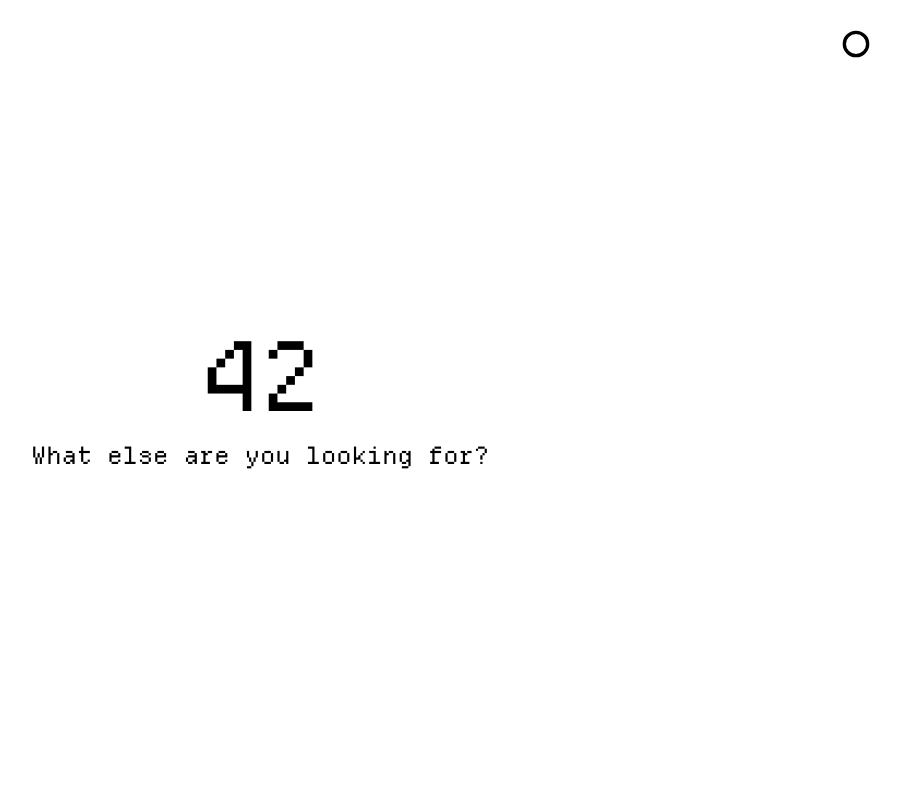
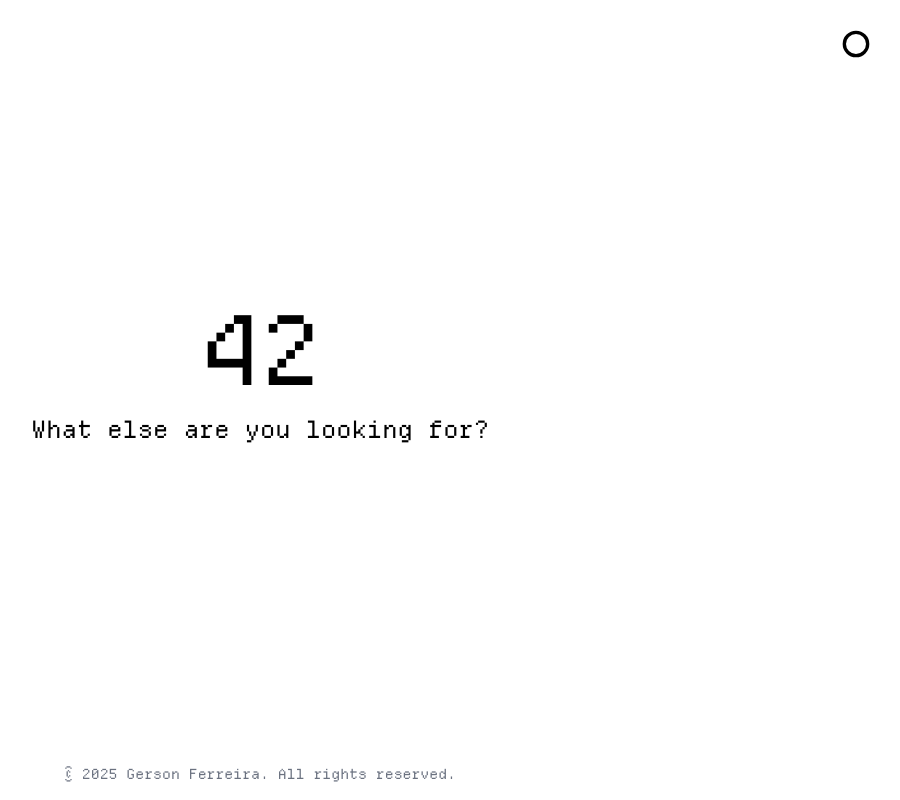
Before and after one commit to gersonfaneto/WWW, a plain HTML site: page index.html in a window 1280 px wide. Shown: the whole page, without its empty margins (380-1280 px from the left). Drawn offline with nearby package versions, Linux system fonts and the light colour scheme.

Commit message:
feat: update index

```diff
--- a/index.html
+++ b/index.html
@@ -9,16 +9,25 @@
     <link href="https://cdn.jsdelivr.net/npm/tailwindcss@2.2.19/dist/tailwind.min.css" rel="stylesheet">
   </head>
 
-  <body class="flex flex-col justify-center items-center h-screen bg-white text-black transition-colors duration-500">
-    <h1 class="text-4xl md:text-6xl lg:text-8xl">42</h1>
+  <body class="flex flex-col justify-between items-center min-h-screen bg-white text-black transition-colors duration-500">
+
     <button id="theme-toggle" class="absolute top-4 right-4 p-2 bg-transparent border-none cursor-pointer">
       <svg id="theme-icon" xmlns="http://www.w3.org/2000/svg" viewBox="0 0 24 24" class="w-10 h-10 fill-current">
         <path d="M12 4a8 8 0 1 0 0 16 8 8 0 0 0 0-16zm0 14a6 6 0 1 1 0-12 6 6 0 0 1 0 12z" />
       </svg>
     </button>
+
+    <main class="flex flex-col justify-center items-center flex-grow">
+      <h1 class="text-4xl md:text-6xl lg:text-8xl">42</h1>
       <div class="mt-4 text-center">
         <p class="text-lg md:text-xl lg:text-2xl">What else are you looking for?</p>
       </div>
+    </main>
+
+    <footer class="text-center text-sm text-gray-500 py-4">
+      &copy; <span id="year"></span> Gerson Ferreira. All rights reserved.
+    </footer>
+
   </body>
 
     <style>
@@ -36,12 +45,10 @@
       }
     </style>
 
-
     <script>
       const button = document.getElementById('theme-toggle');
       const icon = document.getElementById('theme-icon');
 
-    // Function to apply the theme based on the user's preference
       function applyTheme(isDarkTheme) {
         document.body.classList.toggle('bg-black', isDarkTheme);
         document.body.classList.toggle('text-white', isDarkTheme);
@@ -53,16 +60,15 @@
         icon.style.fill = isDarkTheme ? 'white' : 'black';
       }
 
-    // Check the user's preferred color scheme
       const prefersDarkScheme = window.matchMedia("(prefers-color-scheme: dark)").matches;
-
-    // Apply the initial theme based on the user's preference
       applyTheme(prefersDarkScheme);
 
       button.addEventListener('click', () => {
         const isDarkTheme = document.body.classList.contains('bg-black');
         applyTheme(!isDarkTheme);
       });
+
+      document.getElementById('year').textContent = new Date().getFullYear();
     </script>
 
 </html>
```
Lines whose indentation alone changed are shown as unchanged.
